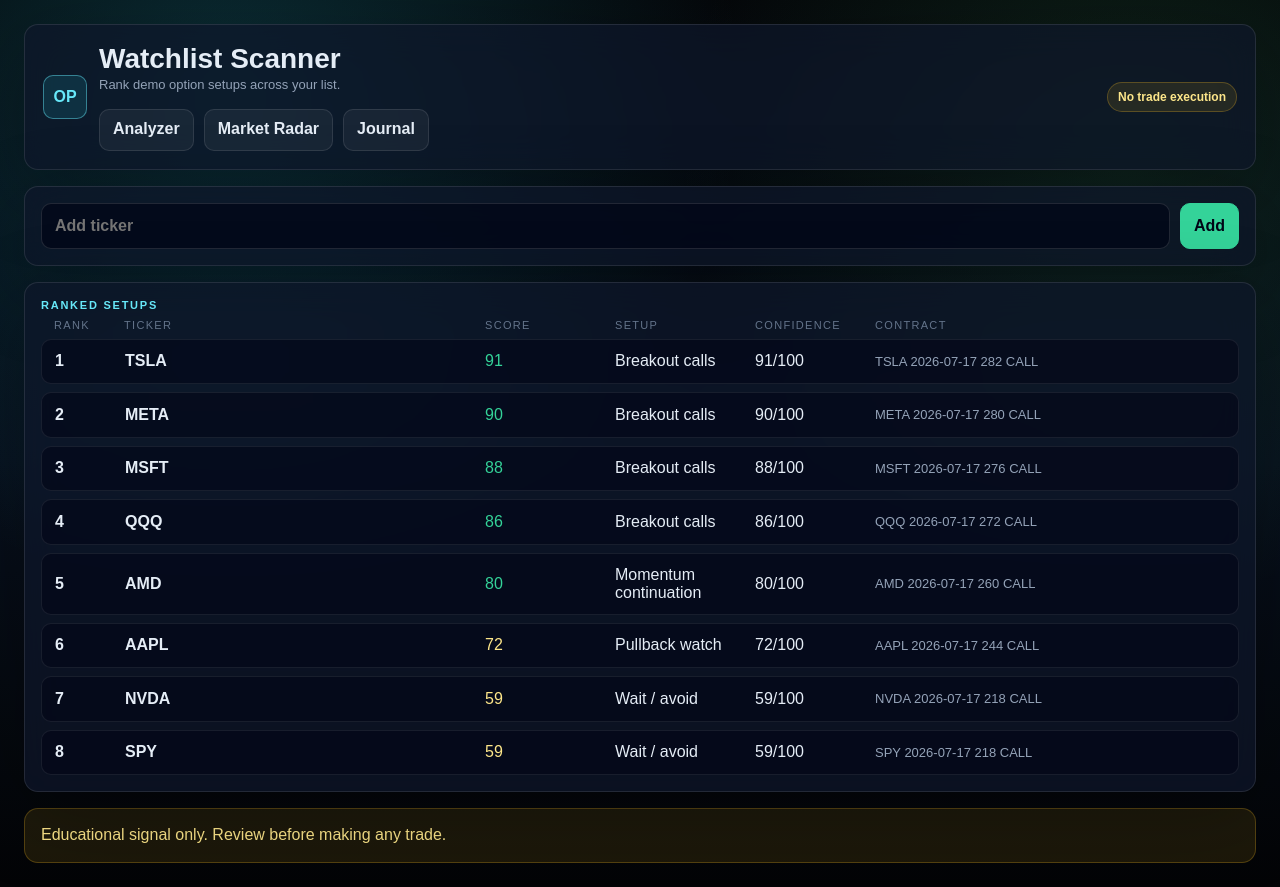
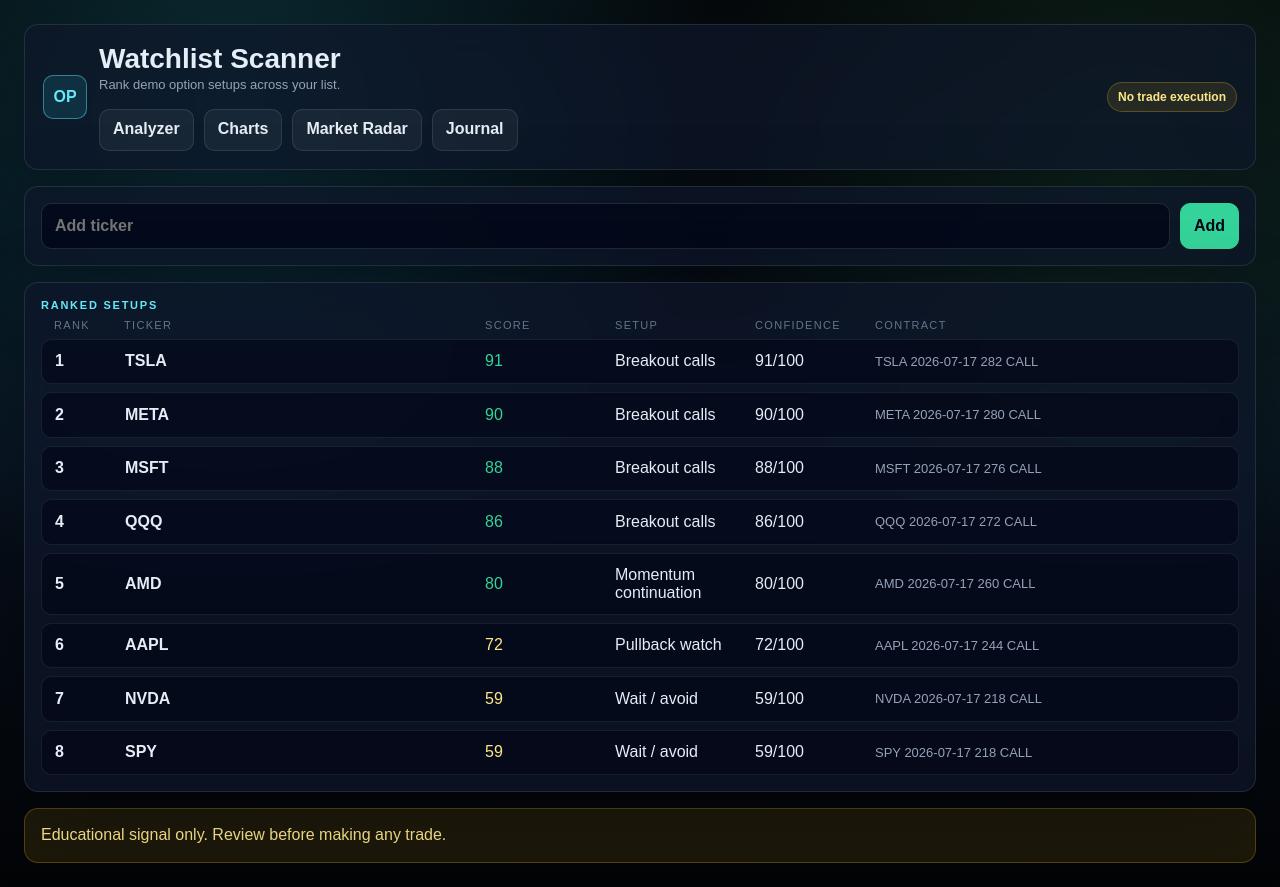
Before and after one commit to jerjoh87/OPTION-PILOT, a Next.js app: page /watchlist in a window 1280 px wide. Built offline with nearby package versions, Linux system fonts and the light colour scheme.

Commit message:
add charts link to watchlist

```diff
--- a/app/watchlist/page.tsx
+++ b/app/watchlist/page.tsx
@@ -12,5 +12,5 @@
   const [input, setInput] = useState("");
   const rows = useMemo(() => items.map((ticker) => ({ ticker, score: score(ticker), setup: setup(ticker), contract: `${ticker} 2026-07-17 ${(100 + score(ticker) * 2)} CALL`, confidence: score(ticker), direction: score(ticker) > 64 ? "Bullish" : "Neutral" })).sort((a,b)=>b.score-a.score), [items]);
   function add() { const clean = input.toUpperCase().replace(/[^A-Z]/g, "").slice(0,5); if (!clean) return; setItems((current)=>Array.from(new Set([clean,...current]))); setInput(""); }
-  return <main className="page"><div className="shell"><header className="header"><div className="brand"><div className="logo">OP</div><div><h1>Watchlist Scanner</h1><p className="subtle">Rank demo option setups across your list.</p><nav className="nav"><Link href="/">Analyzer</Link><Link href="/market-radar">Market Radar</Link><Link href="/journal">Journal</Link></nav></div></div><span className="badge">No trade execution</span></header><section className="panel" style={{marginTop:16}}><div className="search"><input placeholder="Add ticker" value={input} onChange={(e)=>setInput(e.target.value.toUpperCase())} onKeyDown={(e)=>{if(e.key==='Enter')add()}}/><button className="primary" onClick={add}>Add</button></div></section><section className="panel" style={{marginTop:16}}><div className="kicker">Ranked setups</div><div className="table"><div className="tableHead"><span>Rank</span><span>Ticker</span><span>Score</span><span>Setup</span><span>Confidence</span><span>Contract</span></div>{rows.map((row,index)=><div className="scanRow" key={row.ticker}><strong>{index+1}</strong><strong>{row.ticker}</strong><span className={row.score>=75?"green":"amber"}>{row.score}</span><span>{row.setup}</span><span>{row.confidence}/100</span><span className="subtle">{row.contract}</span></div>)}</div></section><footer className="footer">Educational signal only. Review before making any trade.</footer></div></main>;
+  return <main className="page"><div className="shell"><header className="header"><div className="brand"><div className="logo">OP</div><div><h1>Watchlist Scanner</h1><p className="subtle">Rank demo option setups across your list.</p><nav className="nav"><Link href="/">Analyzer</Link><Link href="/charts">Charts</Link><Link href="/market-radar">Market Radar</Link><Link href="/journal">Journal</Link></nav></div></div><span className="badge">No trade execution</span></header><section className="panel" style={{marginTop:16}}><div className="search"><input placeholder="Add ticker" value={input} onChange={(e)=>setInput(e.target.value.toUpperCase())} onKeyDown={(e)=>{if(e.key==='Enter')add()}}/><button className="primary" onClick={add}>Add</button></div></section><section className="panel" style={{marginTop:16}}><div className="kicker">Ranked setups</div><div className="table"><div className="tableHead"><span>Rank</span><span>Ticker</span><span>Score</span><span>Setup</span><span>Confidence</span><span>Contract</span></div>{rows.map((row,index)=><div className="scanRow" key={row.ticker}><strong>{index+1}</strong><strong>{row.ticker}</strong><span className={row.score>=75?"green":"amber"}>{row.score}</span><span>{row.setup}</span><span>{row.confidence}/100</span><span className="subtle">{row.contract}</span></div>)}</div></section><footer className="footer">Educational signal only. Review before making any trade.</footer></div></main>;
 }
```
